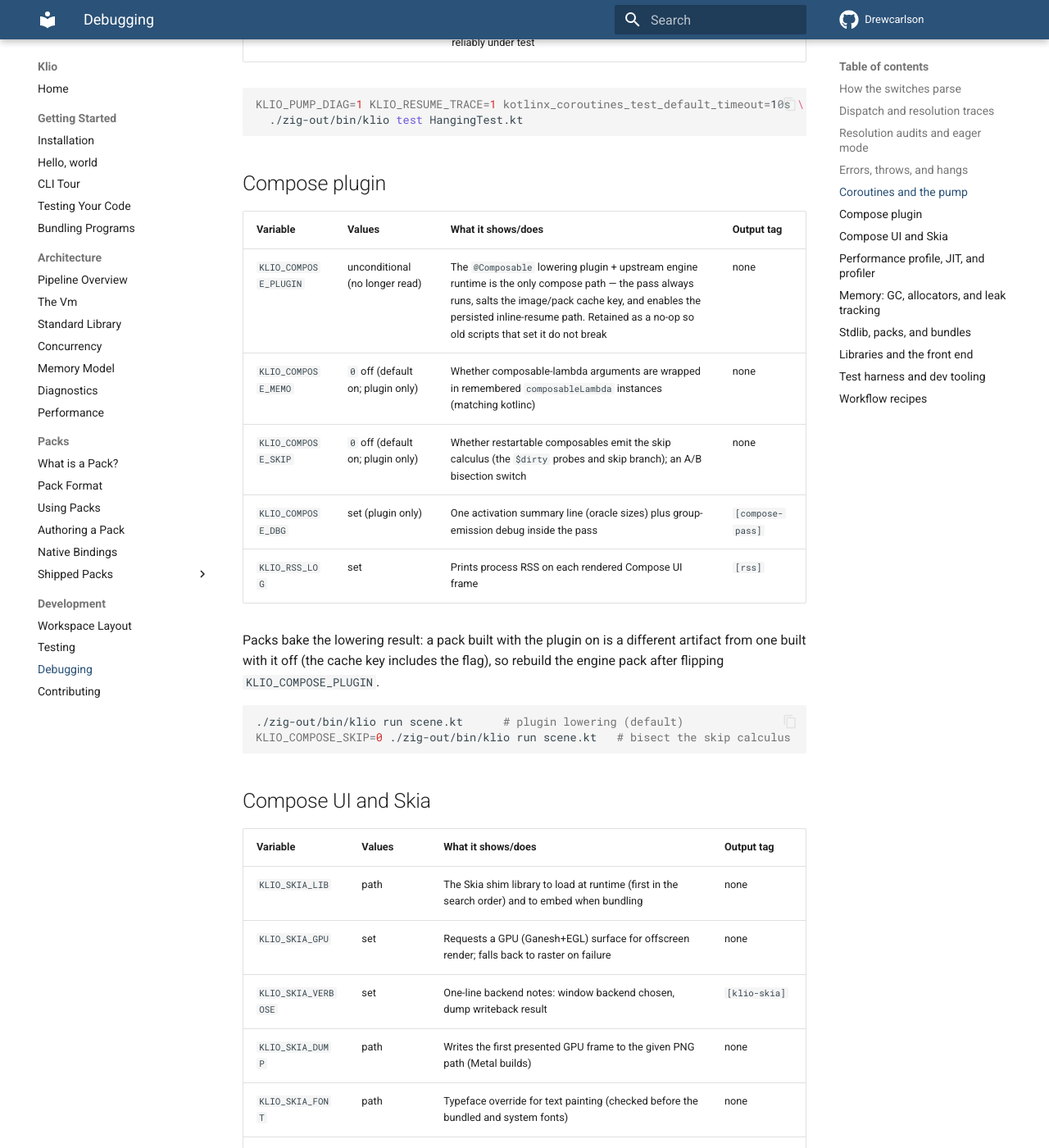
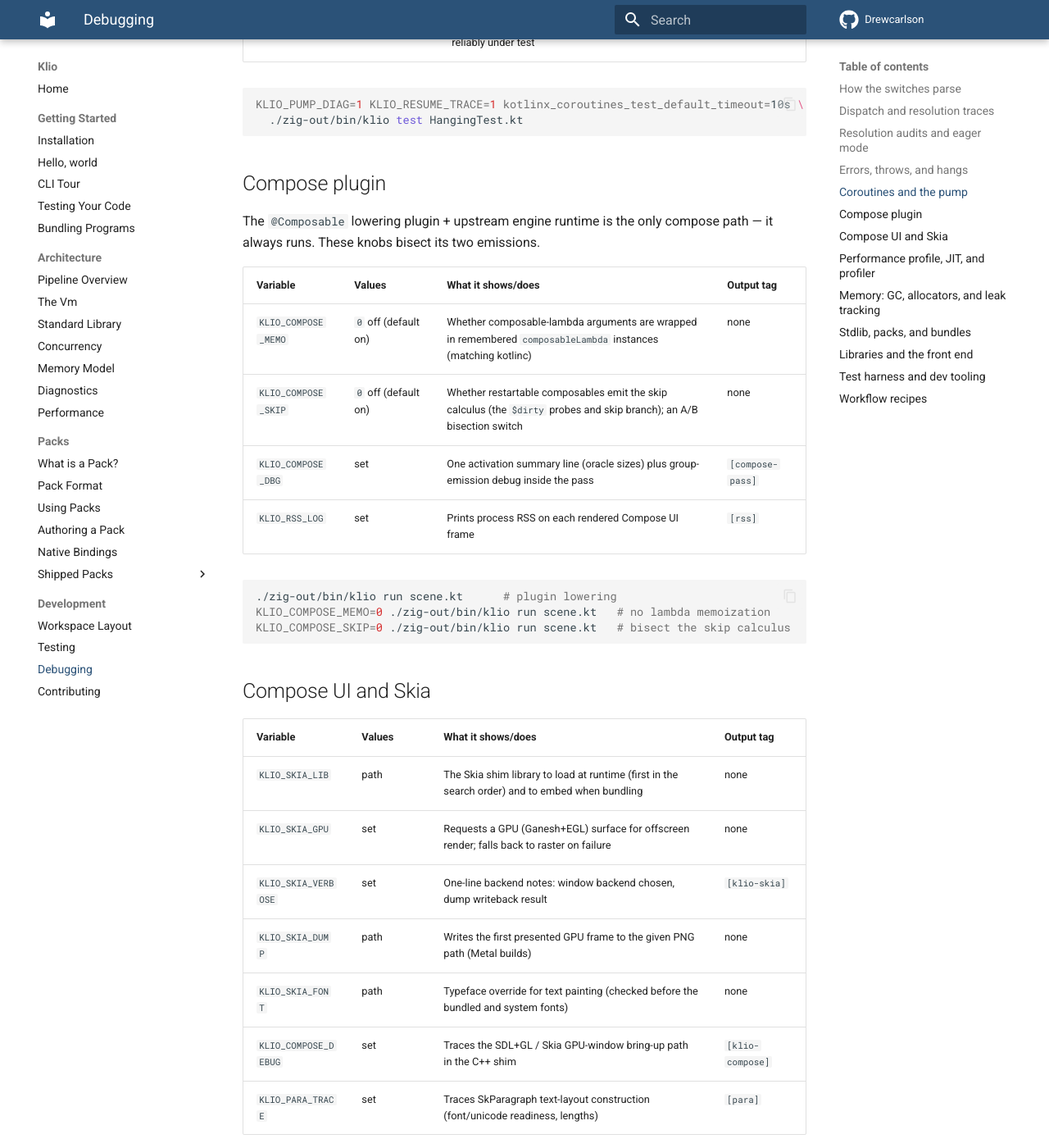
Before and after one commit to DrewCarlson/klio, an MkDocs documentation site: the page built from docs/development/debugging.md, in a window 1280 px wide and 1400 px high, scrolled down 6300 px. Shown: the whole window at 82% size. Built offline with MkDocs 1.6.1 and Material for MkDocs 9.7.7, drawn with Linux system fonts in a browser that asks for light colours; the version menu is left out.

Commit message:
docs: drop KLIO_COMPOSE_PLUGIN from the knob catalogues
The flag no longer gates anything (the plugin is the only compose path), so it
is not a tunable. Remove it from the debugging-knob tables in docs and AGENTS,
and update the stale code comments that still described it as a default-off gate
standing the implicit hook down.

````diff
--- a/docs/development/debugging.md
+++ b/docs/development/debugging.md
@@ -140,21 +140,19 @@ KLIO_PUMP_DIAG=1 KLIO_RESUME_TRACE=1 kotlinx_coroutines_test_default_timeout=10s
 
 ## Compose plugin
 
+The `@Composable` lowering plugin + upstream engine runtime is the only compose
+path — it always runs. These knobs bisect its two emissions.
+
 | Variable | Values | What it shows/does | Output tag |
 |----------|--------|--------------------|------------|
-| `KLIO_COMPOSE_PLUGIN` | unconditional (no longer read) | The `@Composable` lowering plugin + upstream engine runtime is the only compose path — the pass always runs, salts the image/pack cache key, and enables the persisted inline-resume path. Retained as a no-op so old scripts that set it do not break | none |
-| `KLIO_COMPOSE_MEMO` | `0` off (default on; plugin only) | Whether composable-lambda arguments are wrapped in remembered `composableLambda` instances (matching kotlinc) | none |
-| `KLIO_COMPOSE_SKIP` | `0` off (default on; plugin only) | Whether restartable composables emit the skip calculus (the `$dirty` probes and skip branch); an A/B bisection switch | none |
-| `KLIO_COMPOSE_DBG` | set (plugin only) | One activation summary line (oracle sizes) plus group-emission debug inside the pass | `[compose-pass]` |
+| `KLIO_COMPOSE_MEMO` | `0` off (default on) | Whether composable-lambda arguments are wrapped in remembered `composableLambda` instances (matching kotlinc) | none |
+| `KLIO_COMPOSE_SKIP` | `0` off (default on) | Whether restartable composables emit the skip calculus (the `$dirty` probes and skip branch); an A/B bisection switch | none |
+| `KLIO_COMPOSE_DBG` | set | One activation summary line (oracle sizes) plus group-emission debug inside the pass | `[compose-pass]` |
 | `KLIO_RSS_LOG` | set | Prints process RSS on each rendered Compose UI frame | `[rss]` |
 
-Packs bake the lowering result: a pack built with the plugin on is a
-different artifact from one built with it off (the cache key
-includes the flag), so rebuild the engine pack after flipping
-`KLIO_COMPOSE_PLUGIN`.
-
 ```sh
-./zig-out/bin/klio run scene.kt      # plugin lowering (default)
+./zig-out/bin/klio run scene.kt      # plugin lowering
+KLIO_COMPOSE_MEMO=0 ./zig-out/bin/klio run scene.kt   # no lambda memoization
 KLIO_COMPOSE_SKIP=0 ./zig-out/bin/klio run scene.kt   # bisect the skip calculus
 ```
 
````
Also changed, not shown: AGENTS.md (+0 -1 lines), 4 other files.
